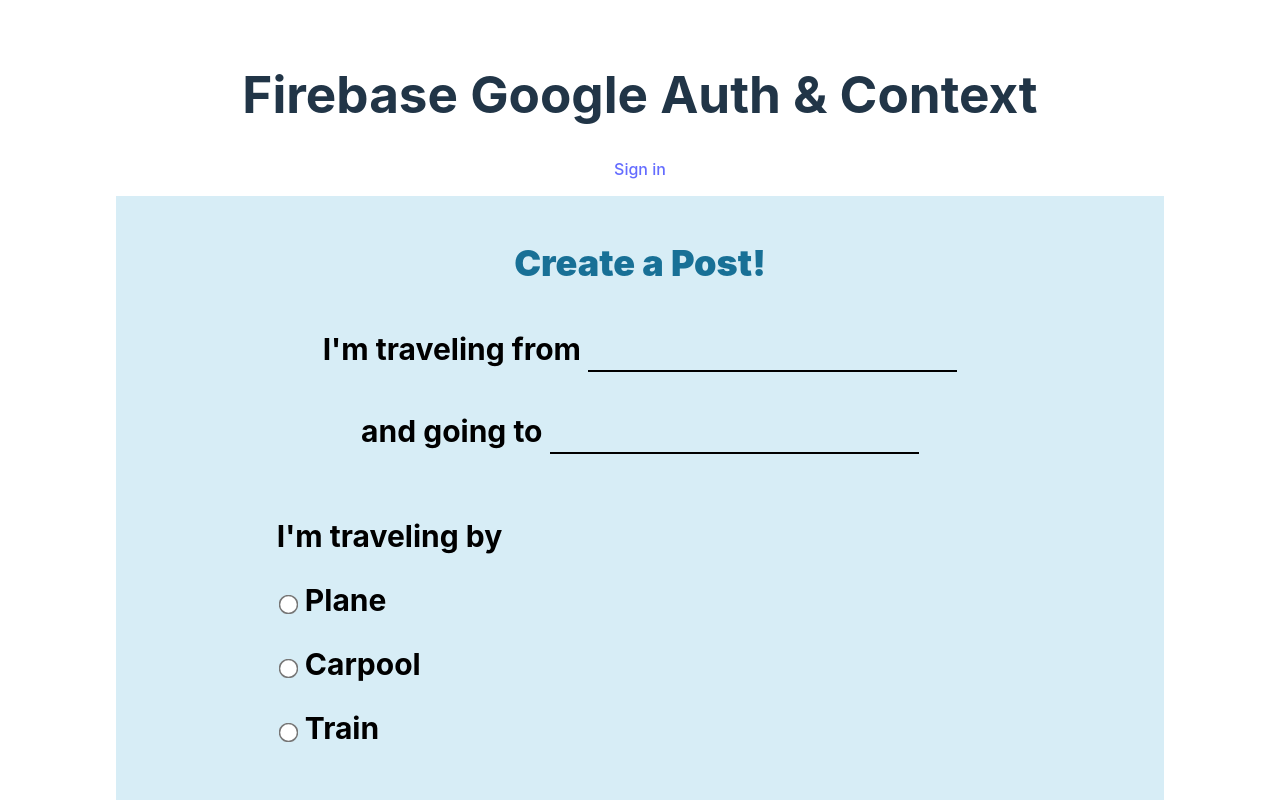
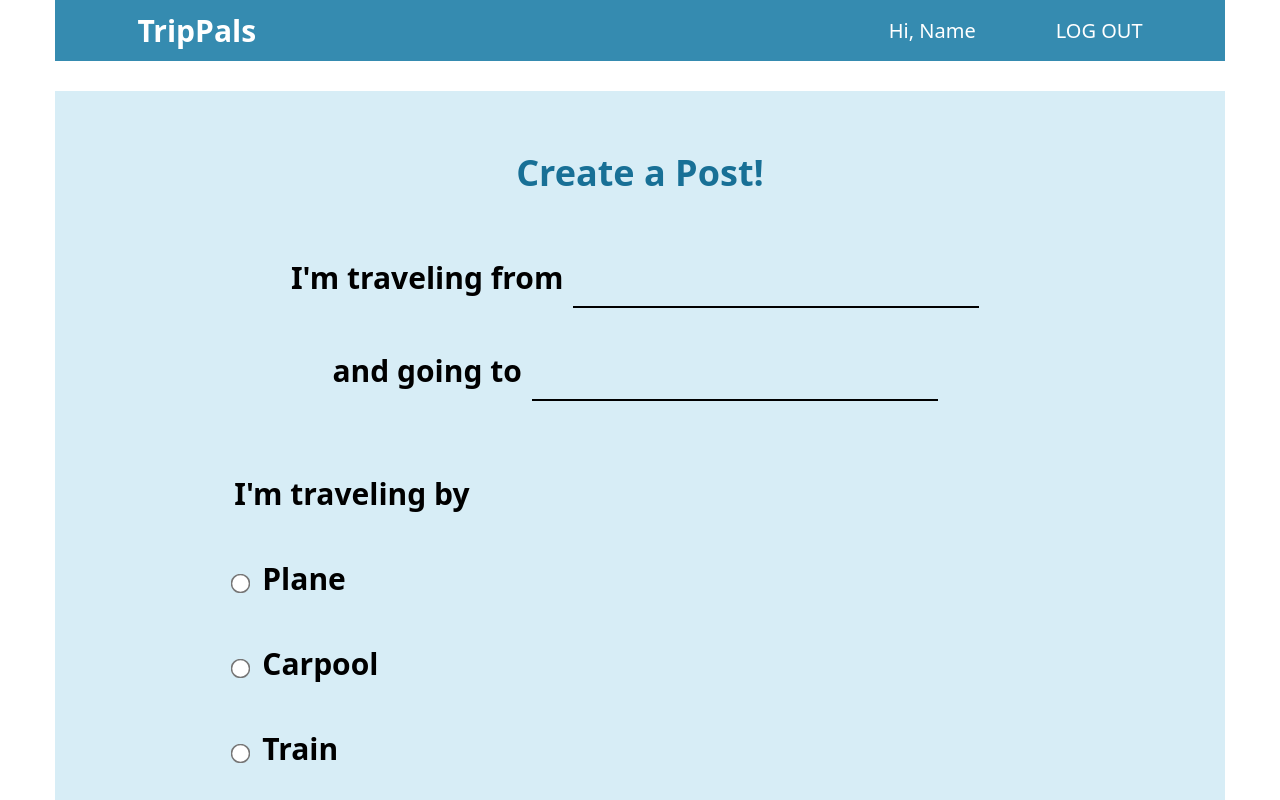
Before and after one commit to aidansunbury/trip-pals, a React (Vite) app in the folder frontend/: page /createpost in a window 1280 px wide. Shown: the top 800 px of the page. Built offline with nearby package versions, Linux system fonts and the light colour scheme; no server answers.

Commit message:
fixed styling for navbar

```diff
--- a/frontend/App.jsx
+++ b/frontend/App.jsx
@@ -3,7 +3,7 @@
 import Navbar from "./src/components/Navbar";
 import CreatePost from "./src/pages/CreatePost";
 import PostFeed from "./src/pages/PostFeed";
-
+import 'bootstrap/dist/css/bootstrap.min.css';
 import { AuthContextProvider } from "./context/AuthContext";
 import Account from "./src/pages/Account";
 import Home from "./src/pages/Home";
@@ -17,7 +17,7 @@
 
 export default function App() {
   return (
-    <div>
+
 
       <AuthContextProvider>
         <Navbar />
@@ -36,6 +36,6 @@
           />
         </Routes>
       </AuthContextProvider>
-    </div>
+
   );
 }
--- a/frontend/package.json
+++ b/frontend/package.json
@@ -11,11 +11,16 @@
   "dependencies": {
     "@firebase/app": "^0.8.4",
     "@firebase/firestore": "^3.7.3",
+    "bootstrap": "^5.2.3",
+    "bootstrap-icons": "^1.10.2",
     "firebase": "^9.14.0",
     "firebase-admin": "^11.2.1",
     "firebase-tools": "^11.16.0",
     "firebaseui": "^6.0.2",
+    "jquery": "^3.6.1",
+    "popper.js": "^1.16.1",
     "react": "^18.2.0",
+    "react-bootstrap": "^2.6.0",
     "react-dom": "^18.2.0",
     "react-google-button": "^0.7.2",
     "react-router-dom": "^6.4.3"
--- a/frontend/src/App.css
+++ b/frontend/src/App.css
@@ -1,13 +1,13 @@
 #root {
-  max-width: 1280px;
   margin: 0 auto;
-  padding: 2rem;
-  text-align: center;
+  padding-bottom: 35px;
 }
 
 .center {
   text-align: center;
   margin: 0 auto;
+  display: flex;
+  justify-content: center;
 }
 
 .left {
@@ -59,6 +59,8 @@
   padding: 15px 5px;
   font-size: 30px;
   font-weight: bold;
+
+
 }
 
 #create-post-header {
@@ -96,6 +98,8 @@
   font-weight: 500;
   padding: 3px;
   width: 35%;
+  margin-left: 10px;
+  margin-right: 10px;
 }
 
 #create-post-location-background {
@@ -111,6 +115,10 @@
 
 }
 
+.radio-labels {
+  margin-left: 15px;
+}
+
 .create-post-radio-btn {
   transform: scale(1.5);
   background-color: transparent;
@@ -121,11 +129,11 @@
 }
 
 #date-input {
-  width: 20%;
+  width: 25%;
 }
 
 #time-input {
-  width: 10%;
+  width: 15%;
 }
 
 #create-post-description {
@@ -188,7 +196,7 @@
 }
 
 /* Post Feed Page Styling */
-#feed-post-btn {
+.feed-post-btn {
   width: 75%;
   color: #FFFFFF;
   font-size: 26;
@@ -196,3 +204,38 @@
   background-color: #D23131;
   text-decoration: none;
 }
+
+#feed-container {
+  margin: 0;
+}
+
+/* Navbar Styling */
+
+.navbar {
+  margin: 0 0 30px 0;
+  background-color: #358BB0;
+  padding-left: 70px;
+  padding-right: 70px;
+
+}
+
+.navbar-header {
+  color: #FFFFFF;
+  font-size: 30px;
+  font-weight: 700;
+}
+
+.nav {
+  display: inline;
+  margin-top: 0;
+}
+
+.nav-items {
+  display: inline-block;
+  margin-left: 40px;
+  color: white;
+  font-size: 20px;
+  font-weight: 500;
+  text-decoration: none;
+
+}
--- a/frontend/src/components/Navbar.jsx
+++ b/frontend/src/components/Navbar.jsx
@@ -1,6 +1,7 @@
 import React from "react";
 import { Link } from "react-router-dom";
 import { UserAuth } from "../../context/AuthContext";
+import 'bootstrap/dist/css/bootstrap.min.css';
 
 const Navbar = () => {
   const { user, logOut } = UserAuth();
@@ -14,16 +15,28 @@
   };
 
   return (
-    <div className="flex justify-between bg-gray-200 w-full p-4">
-      <h1 className="text-center text-2xl font-bold">
-        Firebase Google Auth & Context
-      </h1>
-      {user?.displayName ? (
-        <button onClick={handleSignOut}>Logout</button>
-      ) : (
-        <Link to="/signin">Sign in</Link>
-      )}
-    </div>
+
+    <nav className="navbar navbar-inverse">
+      <div className="container-fluid">
+        <div className="navbar-header">
+          TripPals
+        </div>
+        <ul className="nav navbar-nav navbar-right">
+          <li className="nav-items"><a className="nav-items" href="#"><span class="glyphicon glyphicon-user"></span>Hi, Name</a></li>
+          <li className="nav-items"><a className="nav-items" href="#"><span class="glyphicon glyphicon-log-in"></span>LOG OUT</a></li>
+        </ul>
+      </div>
+    </nav>
+    // <div>
+    //   <h1 className="text-center text-2xl font-bold">
+    //     TripPals
+    //   </h1>
+    //   {user?.displayName ? (
+    //     <button onClick={handleSignOut}>LOG OUT</button>
+    //   ) : (
+    //     <Link to="/signin">Sign in</Link>
+    //   )}
+    // </div>
   );
 };
 
--- a/frontend/src/index.css
+++ b/frontend/src/index.css
@@ -1,3 +1,4 @@
+
 :root {
   font-family: Inter, Avenir, Helvetica, Arial, sans-serif;
   font-size: 16px;
--- a/frontend/src/main.jsx
+++ b/frontend/src/main.jsx
@@ -3,6 +3,7 @@
 import "./index.css";
 import App from '../App'
 import { BrowserRouter } from "react-router-dom";
+import 'bootstrap/dist/css/bootstrap.min.css';
 
 const root = ReactDOM.createRoot(document.getElementById("root"));
 root.render(
--- a/frontend/src/pages/CreatePost.jsx
+++ b/frontend/src/pages/CreatePost.jsx
@@ -4,13 +4,13 @@
     return (
         <div id="create-post-background">
             <form >
-                <label class="create-post-label" id="create-post-header">Create a Post!</label>
+                <label class="create-post-label center" id="create-post-header">Create a Post!</label>
                 <div id="create-post-location-background">
-                    <div class="create-post-location-container">
+                    <div class="create-post-location-container center">
                         <label>I'm traveling from </label>
                         <input type="text" class="create-post-text-input"/>
                     </div>
-                    <div class="create-post-location-container">
+                    <div class="create-post-location-container center">
                         <label>and going to </label>
                         <input type="text" class="create-post-text-input"/>
                     </div>
@@ -20,15 +20,15 @@
                     <label class="create-post-label left">I'm traveling by</label>
                     <div class="create-post-radio">
                         <input type="radio" value="Plane" name="traveloption" id="radio-plane" class="create-post-radio-btn"/>
-                        <label for="radio-plane"> Plane</label><br/>
+                        <label class="radio-labels" for="radio-plane">Plane</label><br/>
                     </div>
                     <div class="create-post-radio">
                         <input type="radio" value="Carpool" name="traveloption" id="radio-carpool" class="create-post-radio-btn"/>
-                        <label for="radio-carpool"> Carpool</label><br/>
+                        <label class="radio-labels" for="radio-carpool">Carpool</label><br/>
                     </div>
                     <div class="create-post-radio">
                         <input type="radio" value="Train" name="traveloption" id="radio-train" class="create-post-radio-btn"/>
-                        <label for="radio-train"> Train</label><br/>
+                        <label class="radio-labels" for="radio-train">Train</label><br/>
                     </div>
                 </div>
 
@@ -42,7 +42,7 @@
                 <label class="create-post-label left create-post-mode-label">Message</label>
 
                 <textarea type="text" placeholder="Write a note..." rows="5" class="left create-post-mode-label create-post-label" id="create-post-description"> </textarea>
-                <button id="create-post-btn">Post Trip</button>
+                <button class="center" id="create-post-btn">Post Trip</button>
             </form>
 
         </div>
--- a/frontend/src/pages/PostFeed.jsx
+++ b/frontend/src/pages/PostFeed.jsx
@@ -17,8 +17,8 @@
 
     }
     return (
-        <div>
-            <Link to="/createpost"><button id="feed-post-btn" >POST A TRIP</button></Link>
+        <div id="feed-container">
+            <Link class="feed-post-btn" to="/createpost"><button class="center feed-post-btn" >POST A TRIP</button></Link>
             <PostComponent travel={newPost.travel} desc={newPost.desc} startLocation={newPost.startLocation} endLocation={newPost.endLocation} day={newPost.day} month={newPost.month} date={newPost.date} time={newPost.time} name={newPost.name}/>
         </div>
       );
```
Also changed, not shown: 2 other files (tests, documents, lock files or other folders).
